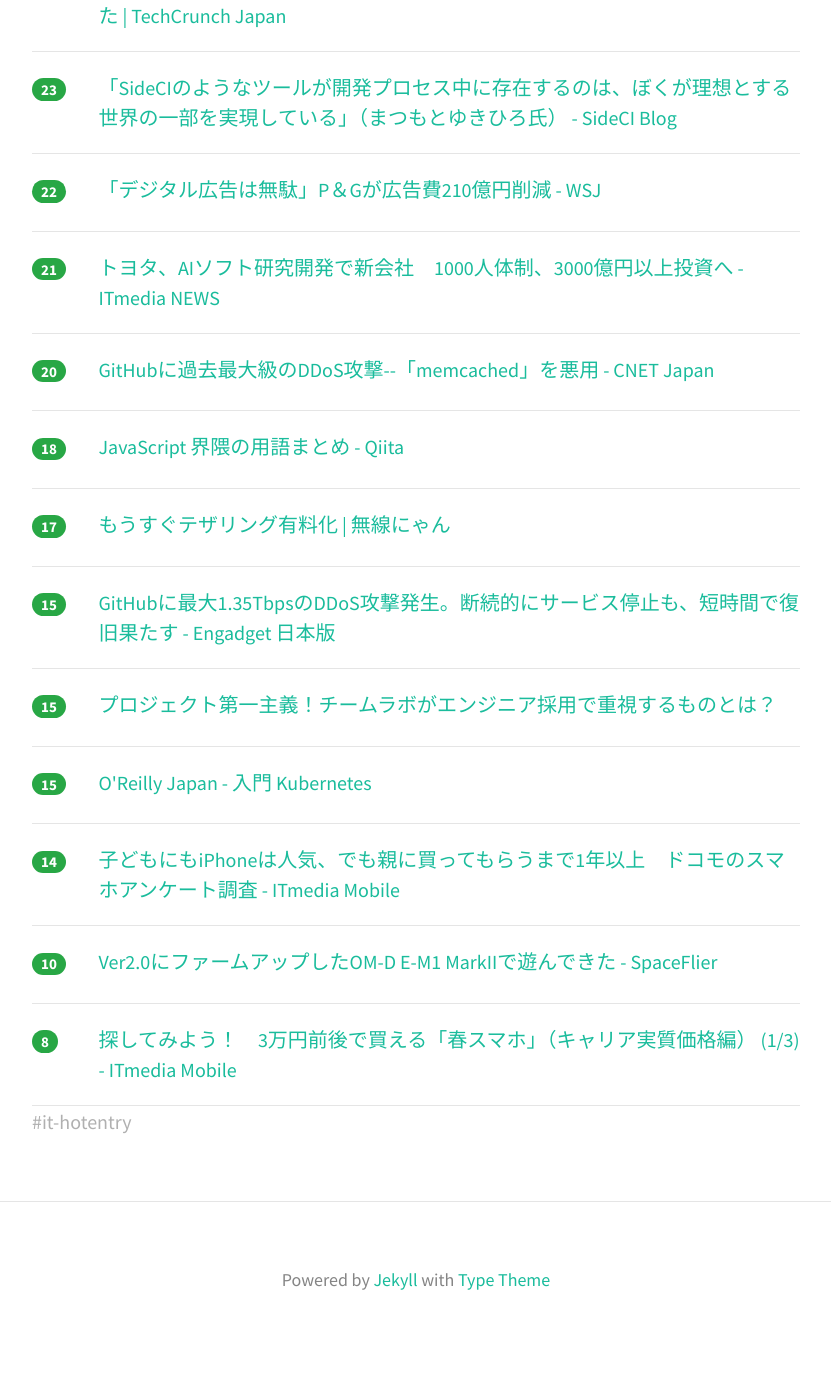
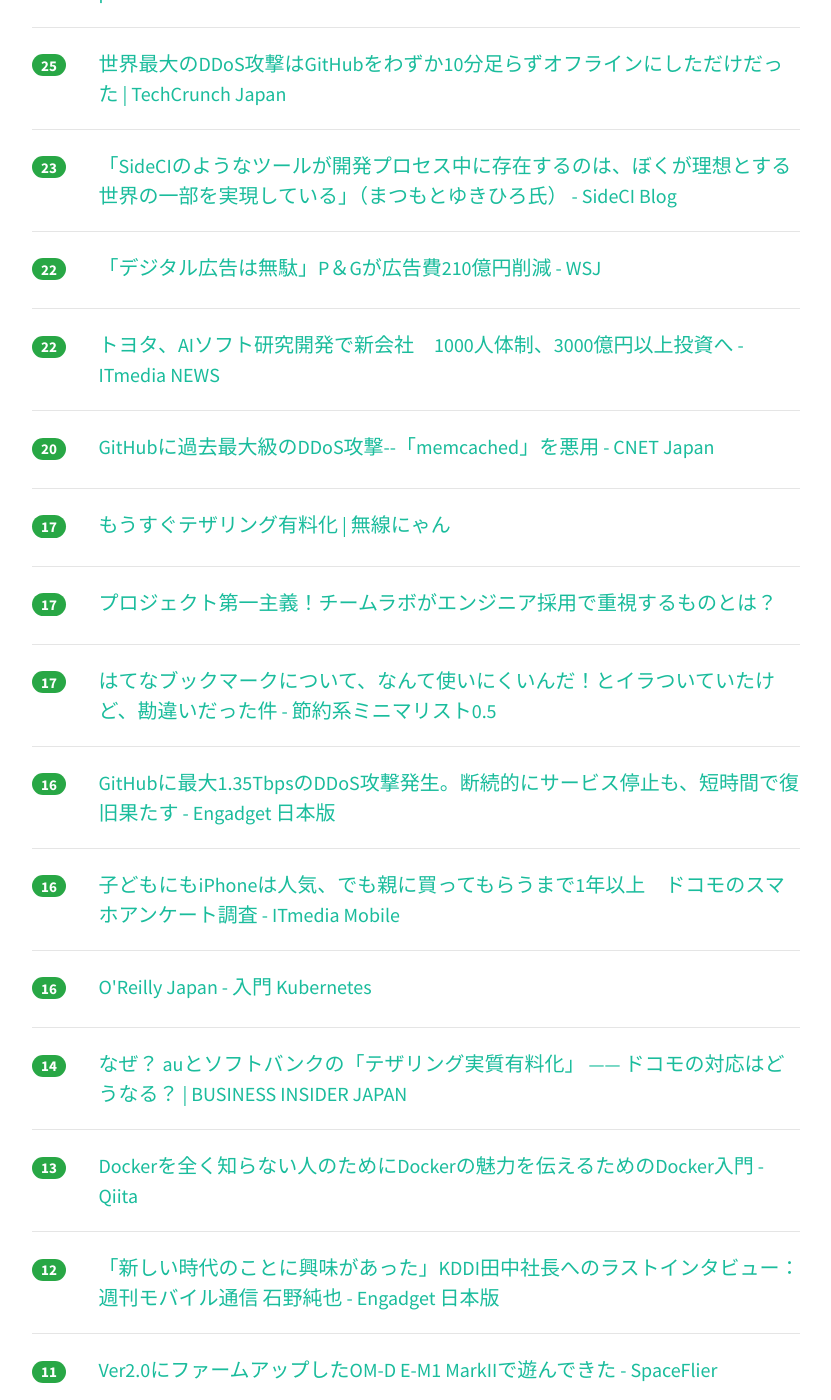
Before and after one commit to yatta47/hatena-matome-site, a Jekyll site: the page built from _posts/2018-03-03-hatena.md, in a window 1280 px wide and 1400 px high, scrolled down 832 px. Shown: the whole window, without its empty margins (224-1055 px from the left). Built offline with Jekyll 4.4.1, drawn with Linux system fonts in a browser that asks for light colours; nearby versions of some CDN libraries; before the commit the page ends 2189 px from its top, so only the background shows below that; some of the changed text lies outside the part shown.

Commit message:
Updated 2018-03-03

```diff
--- a/_posts/2018-03-03-hatena.md
+++ b/_posts/2018-03-03-hatena.md
@@ -1,19 +1,24 @@
 ---
 layout: post
 title:  "2018-03-03 はてぶIT"
-date:   2018-03-03 09:03:09
+date:   2018-03-03 10:03:04
 tags: [it-hotentry]
 ---
-17 件のデータあり
+21 件のデータあり
 
 <hr><div class="row">
-<div class="col-1"><span class="badge badge-pill badge-success h2">111</span></div>
+<div class="col-1"><span class="badge badge-pill badge-success h2">156</span></div>
 <div class="col-11"><a href='https://gigazine.net/news/20180302-chrome-music-lab-song-maker/' target='_blank'>インストール不要・誰でも無料で打ち込み音楽をブラウザ上で簡単に作曲できるGoogle「Song Maker」 - GIGAZINE</a></div>
 </div>
 <hr>
 <div class="row">
-<div class="col-1"><span class="badge badge-pill badge-success h2">65</span></div>
+<div class="col-1"><span class="badge badge-pill badge-success h2">89</span></div>
 <div class="col-11"><a href='http://jp.techcrunch.com/2018/03/02/2018-03-02-googles-song-maker-experiment-makes-making-songs-easy/' target='_blank'>Googleの簡易作曲システムSong Makerで曲作りを簡単に楽しく | TechCrunch Japan</a></div>
+</div>
+<hr>
+<div class="row">
+<div class="col-1"><span class="badge badge-pill badge-success h2">43</span></div>
+<div class="col-11"><a href='https://qiita.com/sinsengumi/items/e20342d13cbdd7ac2304' target='_blank'>JavaScript 界隈の用語まとめ - Qiita</a></div>
 </div>
 <hr>
 <div class="row">
@@ -22,12 +27,12 @@ tags: [it-hotentry]
 </div>
 <hr>
 <div class="row">
-<div class="col-1"><span class="badge badge-pill badge-success h2">25</span></div>
+<div class="col-1"><span class="badge badge-pill badge-success h2">29</span></div>
 <div class="col-11"><a href='http://mhlyc.hatenablog.com/entry/2017/05/26/074749' target='_blank'>ソフトウェアテストをガチの初歩から学ぶためのリンク集 - mhlyc -presentation</a></div>
 </div>
 <hr>
 <div class="row">
-<div class="col-1"><span class="badge badge-pill badge-success h2">24</span></div>
+<div class="col-1"><span class="badge badge-pill badge-success h2">25</span></div>
 <div class="col-11"><a href='http://jp.techcrunch.com/2018/03/02/2018-03-02-the-worlds-largest-ddos-attack-took-github-offline-for-less-than-tens-minutes/' target='_blank'>世界最大のDDoS攻撃はGitHubをわずか10分足らずオフラインにしただけだった | TechCrunch Japan</a></div>
 </div>
 <hr>
@@ -42,7 +47,7 @@ tags: [it-hotentry]
 </div>
 <hr>
 <div class="row">
-<div class="col-1"><span class="badge badge-pill badge-success h2">21</span></div>
+<div class="col-1"><span class="badge badge-pill badge-success h2">22</span></div>
 <div class="col-11"><a href='http://www.itmedia.co.jp/news/articles/1803/02/news094.html' target='_blank'>トヨタ、AIソフト研究開発で新会社　1000人体制、3000億円以上投資へ - ITmedia NEWS</a></div>
 </div>
 <hr>
@@ -52,37 +57,52 @@ tags: [it-hotentry]
 </div>
 <hr>
 <div class="row">
-<div class="col-1"><span class="badge badge-pill badge-success h2">18</span></div>
-<div class="col-11"><a href='https://qiita.com/sinsengumi/items/e20342d13cbdd7ac2304' target='_blank'>JavaScript 界隈の用語まとめ - Qiita</a></div>
-</div>
-<hr>
-<div class="row">
 <div class="col-1"><span class="badge badge-pill badge-success h2">17</span></div>
 <div class="col-11"><a href='http://wnyan.jp/4327' target='_blank'>もうすぐテザリング有料化 | 無線にゃん</a></div>
 </div>
 <hr>
 <div class="row">
-<div class="col-1"><span class="badge badge-pill badge-success h2">15</span></div>
+<div class="col-1"><span class="badge badge-pill badge-success h2">17</span></div>
+<div class="col-11"><a href='https://career.levtech.jp/guide/pickup/column/101/' target='_blank'>プロジェクト第一主義！チームラボがエンジニア採用で重視するものとは？</a></div>
+</div>
+<hr>
+<div class="row">
+<div class="col-1"><span class="badge badge-pill badge-success h2">17</span></div>
+<div class="col-11"><a href='http://www.rupannzasann.com/entry/2018/03/03/040000' target='_blank'>はてなブックマークについて、なんて使いにくいんだ！とイラついていたけど、勘違いだった件 - 節約系ミニマリスト0.5</a></div>
+</div>
+<hr>
+<div class="row">
+<div class="col-1"><span class="badge badge-pill badge-success h2">16</span></div>
 <div class="col-11"><a href='http://japanese.engadget.com/2018/03/01/github-1-35tbps-ddos/' target='_blank'>GitHubに最大1.35TbpsのDDoS攻撃発生。断続的にサービス停止も、短時間で復旧果たす - Engadget 日本版</a></div>
 </div>
 <hr>
 <div class="row">
-<div class="col-1"><span class="badge badge-pill badge-success h2">15</span></div>
-<div class="col-11"><a href='https://career.levtech.jp/guide/pickup/column/101/' target='_blank'>プロジェクト第一主義！チームラボがエンジニア採用で重視するものとは？</a></div>
+<div class="col-1"><span class="badge badge-pill badge-success h2">16</span></div>
+<div class="col-11"><a href='http://www.itmedia.co.jp/mobile/articles/1803/02/news118.html' target='_blank'>子どもにもiPhoneは人気、でも親に買ってもらうまで1年以上　ドコモのスマホアンケート調査 - ITmedia Mobile</a></div>
 </div>
 <hr>
 <div class="row">
-<div class="col-1"><span class="badge badge-pill badge-success h2">15</span></div>
+<div class="col-1"><span class="badge badge-pill badge-success h2">16</span></div>
 <div class="col-11"><a href='https://www.oreilly.co.jp/books/9784873118406/' target='_blank'>O'Reilly Japan - 入門 Kubernetes</a></div>
 </div>
 <hr>
 <div class="row">
 <div class="col-1"><span class="badge badge-pill badge-success h2">14</span></div>
-<div class="col-11"><a href='http://www.itmedia.co.jp/mobile/articles/1803/02/news118.html' target='_blank'>子どもにもiPhoneは人気、でも親に買ってもらうまで1年以上　ドコモのスマホアンケート調査 - ITmedia Mobile</a></div>
+<div class="col-11"><a href='https://www.businessinsider.jp/post-163168' target='_blank'>なぜ？ auとソフトバンクの「テザリング実質有料化」 —— ドコモの対応はどうなる？ | BUSINESS INSIDER JAPAN</a></div>
 </div>
 <hr>
 <div class="row">
-<div class="col-1"><span class="badge badge-pill badge-success h2">10</span></div>
+<div class="col-1"><span class="badge badge-pill badge-success h2">13</span></div>
+<div class="col-11"><a href='https://qiita.com/bremen/items/4604f530fe25786240db' target='_blank'>Dockerを全く知らない人のためにDockerの魅力を伝えるためのDocker入門 - Qiita</a></div>
+</div>
+<hr>
+<div class="row">
+<div class="col-1"><span class="badge badge-pill badge-success h2">12</span></div>
+<div class="col-11"><a href='http://japanese.engadget.com/2018/03/02/kddi/' target='_blank'>「新しい時代のことに興味があった」KDDI田中社長へのラストインタビュー：週刊モバイル通信 石野純也 - Engadget 日本版</a></div>
+</div>
+<hr>
+<div class="row">
+<div class="col-1"><span class="badge badge-pill badge-success h2">11</span></div>
 <div class="col-11"><a href='http://www.spaceflier.com/entry/20180302_em1-2-firm2' target='_blank'>Ver2.0にファームアップしたOM-D E-M1 MarkIIで遊んできた - SpaceFlier</a></div>
 </div>
 <hr>
```
